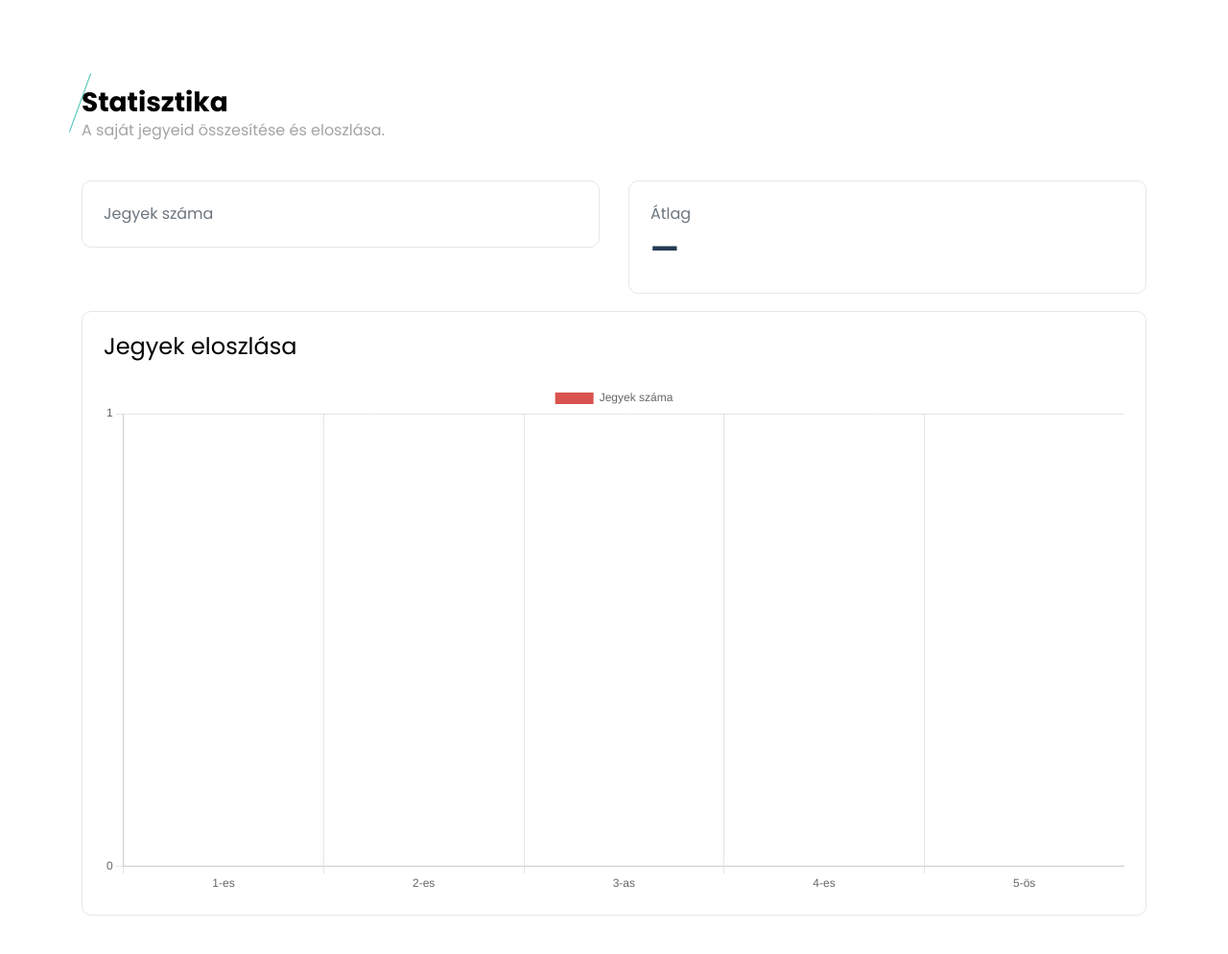
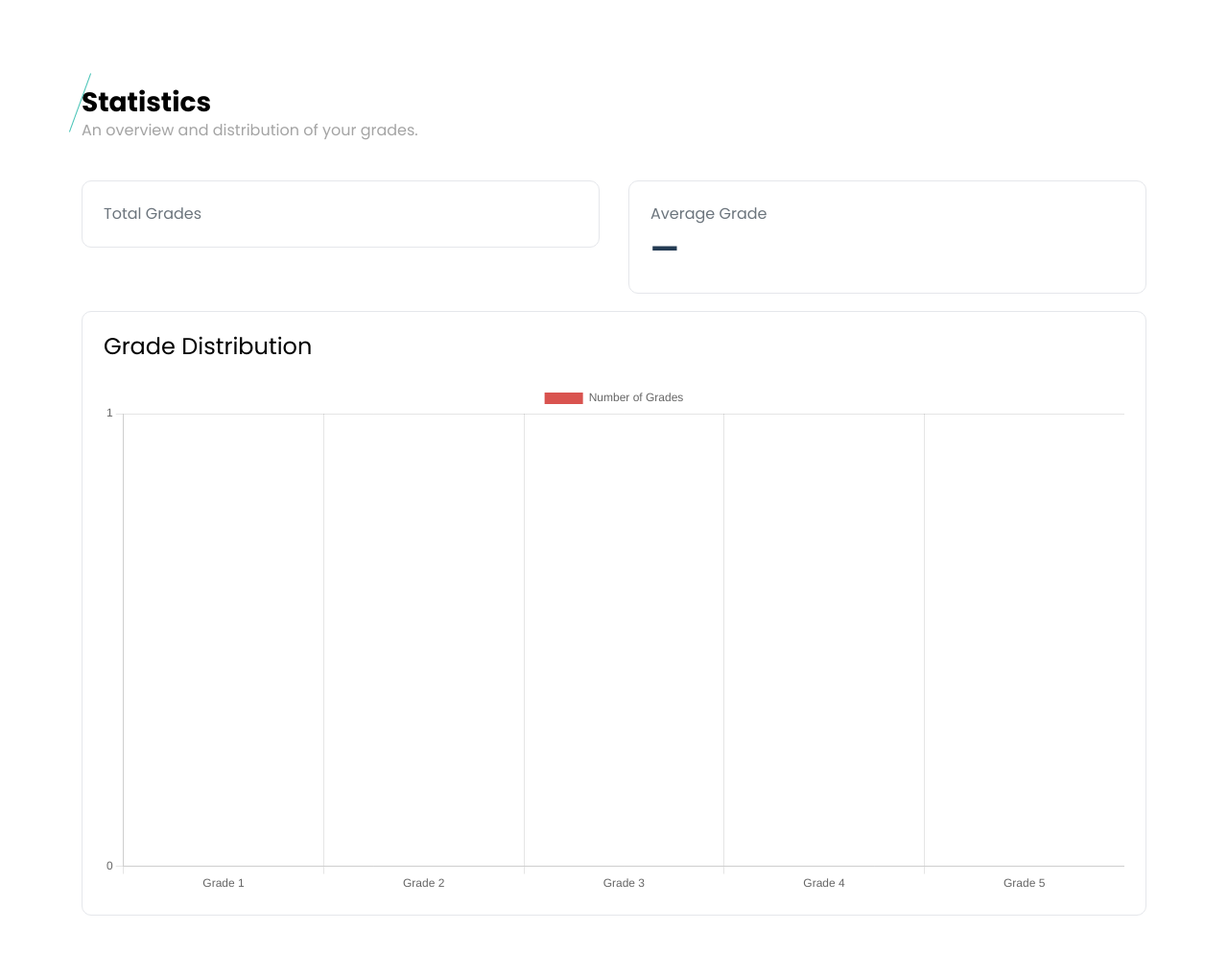
Before and after one commit to matadominik/web2-gyakorlat-beadando, a Node project: template views/stats.ejs in a window 1280 px wide. Shown: the part 84-1078 px from the top of the page at 96% size. Run offline with Node 20 templates, Linux system fonts and the light colour scheme; the template is opened without the code that fills it, so the values that code supplies are empty; some libraries are stand-ins or nearby versions.

Commit message:
Update Stats

```diff
--- a/views/stats.ejs
+++ b/views/stats.ejs
@@ -1,10 +1,11 @@
+
 <!DOCTYPE html>
 <html lang="en">
 <head>
     <meta charset="utf-8">
     <meta name="viewport" content="width=device-width, initial-scale=1">
-    <link rel="icon" type="image/svg+xml" href="/favicon.svg" />
-    <title>Statisztika - E-Crayon</title>
+    <link rel="icon" type="image/svg+xml" href="/favicon.svg">
+    <title>Statistics - E-Crayon</title>
     <link rel="stylesheet" href="/css/bootstrap.css">
     <link href="https://fonts.googleapis.com/css?family=Open+Sans:400,700|Poppins:400,600,700&display=swap" rel="stylesheet">
     <link href="/css/style.css" rel="stylesheet">
@@ -25,8 +26,8 @@
     <section class="event_section layout_padding">
         <div class="container">
             <div class="heading_container">
-                <h3>Statisztika</h3>
-                <p>A saját jegyeid összesítése és eloszlása.</p>
+                <h3>Statistics</h3>
+                <p>An overview and distribution of your grades.</p>
             </div>
             <% if (accountNotLinked) { %>
                 <div class="alert alert-warning mt-4">
@@ -36,19 +37,19 @@
                 <div class="row mt-4">
                     <div class="col-md-6">
                         <div class="stats-card">
-                            <div class="text-muted">Jegyek száma</div>
+                            <div class="text-muted">Total Grades</div>
                             <div class="stats-number"><%= totalGrades %></div>
                         </div>
                     </div>
                     <div class="col-md-6">
                         <div class="stats-card">
-                            <div class="text-muted">Átlag</div>
+                            <div class="text-muted">Average Grade</div>
                             <div class="stats-number"><%= totalGrades ? (gradeCounts.reduce((sum, count, index) => sum + count * (index + 1), 0) / totalGrades).toFixed(2) : "—" %></div>
                         </div>
                     </div>
                 </div>
                 <div class="stats-card">
-                    <h4 class="mb-4">Jegyek eloszlása</h4>
+                    <h4 class="mb-4">Grade Distribution</h4>
                     <canvas id="gradeChart" aria-label="Grade distribution chart" role="img"></canvas>
                 </div>
             <% } %>
@@ -62,9 +63,9 @@
             new Chart(gradeChartCanvas, {
                 type: "bar",
                 data: {
-                    labels: ["1-es", "2-es", "3-as", "4-es", "5-ös"],
+                    labels: ["Grade 1", "Grade 2", "Grade 3", "Grade 4", "Grade 5"],
                     datasets: [{
-                        label: "Jegyek száma",
+                        label: "Number of Grades",
                         data: <%- JSON.stringify(gradeCounts) %>,
                         backgroundColor: ["#d9534f", "#f0ad4e", "#5bc0de", "#5cb85c", "#3978c5"],
                         borderRadius: 6
```
